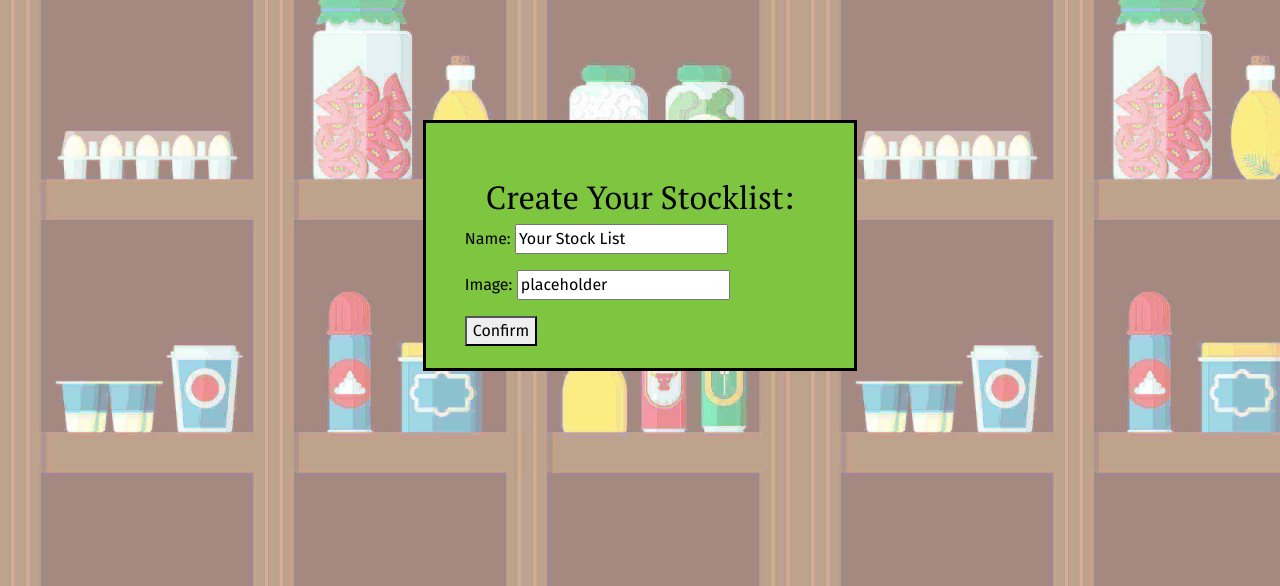
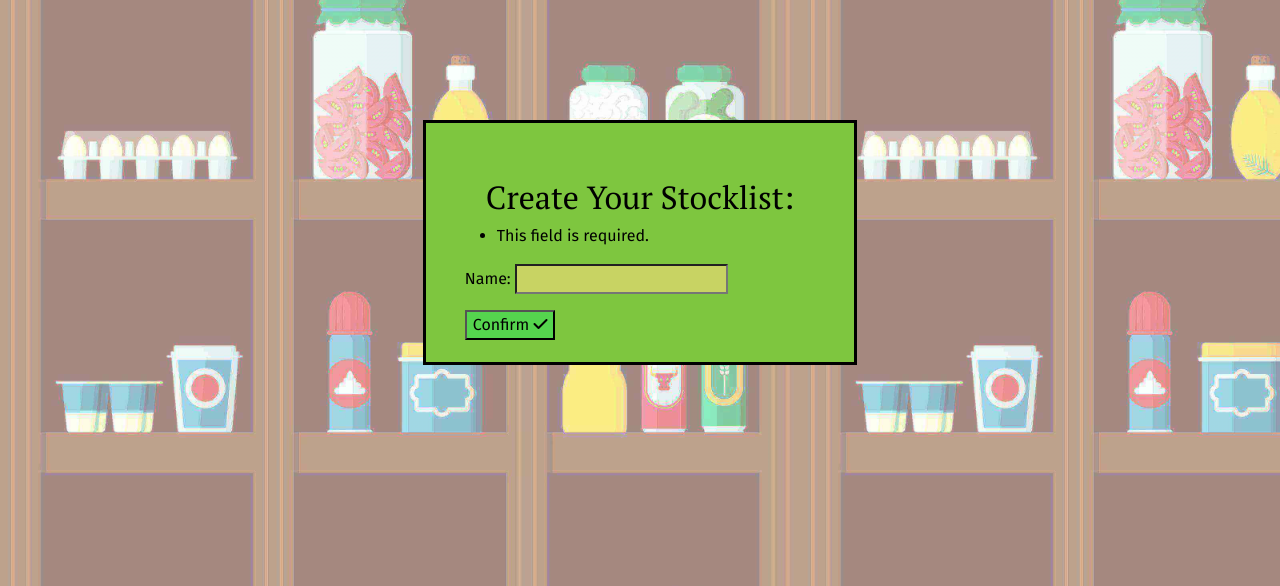
Before and after one commit to WojtekKamilowski/CI_PP4_MPN, a Django app: page /add_stocklist/ in a window 1280 px wide. Shown: the part 74-660 px from the top of the page. Run offline with Django 4.2, Linux system fonts and the light colour scheme; some libraries are stand-ins or nearby versions.

Commit message:
Edit Add Stocklist feature

```diff
--- a/static/css/style.css
+++ b/static/css/style.css
@@ -57,9 +57,9 @@ h2 {
     padding: 0.5% 3%;
 }
 
-/* Login form */
+/* Forms inputs background color */
 
-#id_login, #id_password, #id_username, #id_email, #id_password1, #id_password2 {
+#id_login, #id_password, #id_username, #id_email, #id_password1, #id_password2, #id_name {
     background-color: #C8D363;
 }
 
--- a/stocklist/forms.py
+++ b/stocklist/forms.py
@@ -5,4 +5,4 @@ from .models import Stocklist
 class StocklistForm(forms.ModelForm):
     class Meta:
         model = Stocklist
-        fields = ['name', 'list_image']
+        fields = ['name']
--- a/stocklist/models.py
+++ b/stocklist/models.py
@@ -1,8 +1,8 @@
 from django.db import models
 from django.contrib.auth.models import User
 from cloudinary.models import CloudinaryField
-import cloudinary
-import cloudinary.uploader
+# import cloudinary
+# import cloudinary.uploader
 
 
 class Stocklist(models.Model):
--- a/stocklist/views.py
+++ b/stocklist/views.py
@@ -25,18 +25,13 @@ class PantryStocklist(generic.ListView):
 def add_stocklist(request):
     """
     Inspired by CI_PP4_the_diplomat
-    https://alphacoder.xyz/image-upload-with-django-and-cloudinary/
     """
-    if request.method == "POST":
-        form = StocklistForm(request.POST, request.FILES)
-        if form.is_valid():
-            stocklist = Stocklist()
-            stocklist.user = request.user
-            stocklist.name = request.POST.get('name')
-            stocklist.save()
-            return redirect('list')
-    else:
-        form = StocklistForm()
+    form = StocklistForm(data=request.POST)
+    if form.is_valid():
+        stocklist = form.save(commit=False)
+        stocklist.user = request.user
+        stocklist.save()
+        return redirect('list')
 
     return render(request, 'add_stocklist.html', {'form': form})
 
@@ -64,7 +59,7 @@ class PantryStockitems(View):
         storage_spaces = Storagespace.objects.select_related('stocklist').filter(stocklist__user=self.request.user)
         storage_space = get_object_or_404(storage_spaces, slug=slug)
 
-        return render (
+        return render(
             request,
             'items.html',
             {
--- a/templates/add_stocklist.html
+++ b/templates/add_stocklist.html
@@ -10,7 +10,7 @@
             {{ form.as_p }}
             <div>
                 <p>
-                    <button type="submit">Confirm</button>
+                    <button type="submit" class="cst-bg-green">Confirm <i class="fa-solid fa-check"></i></button>
                 </p>
             </div>
         </form>
--- a/templates/list.html
+++ b/templates/list.html
@@ -1,7 +1,7 @@
 {% extends "base.html" %}
 
 {% block content %}
-{% load cloudinary %}
+
 <!-- Stocklist Box -->
 <div class="row">
     <div class="col-xl-4 col-lg-6 col-md-8 col-sm-10 container-md main-box d-flex flex-column">
```
Also changed, not shown: mypantrynote/settings.py (+8 -4 lines).
